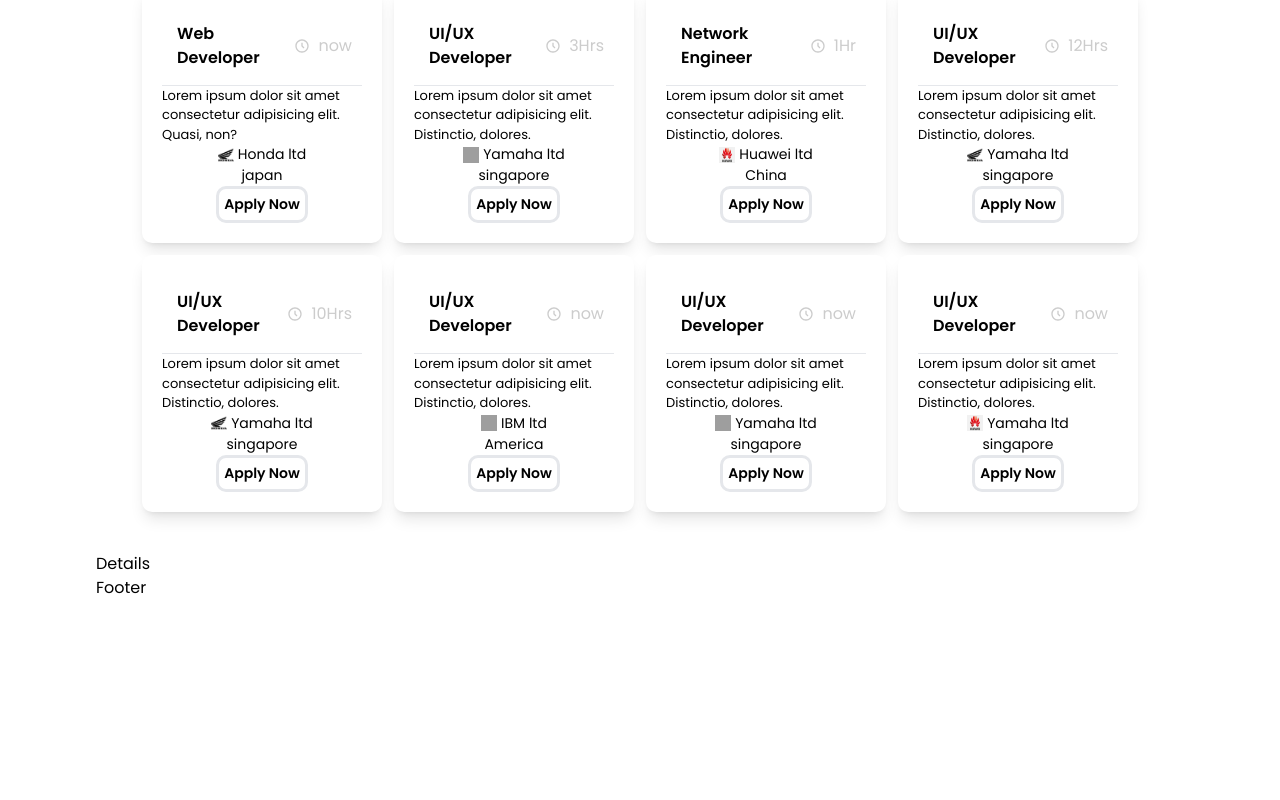
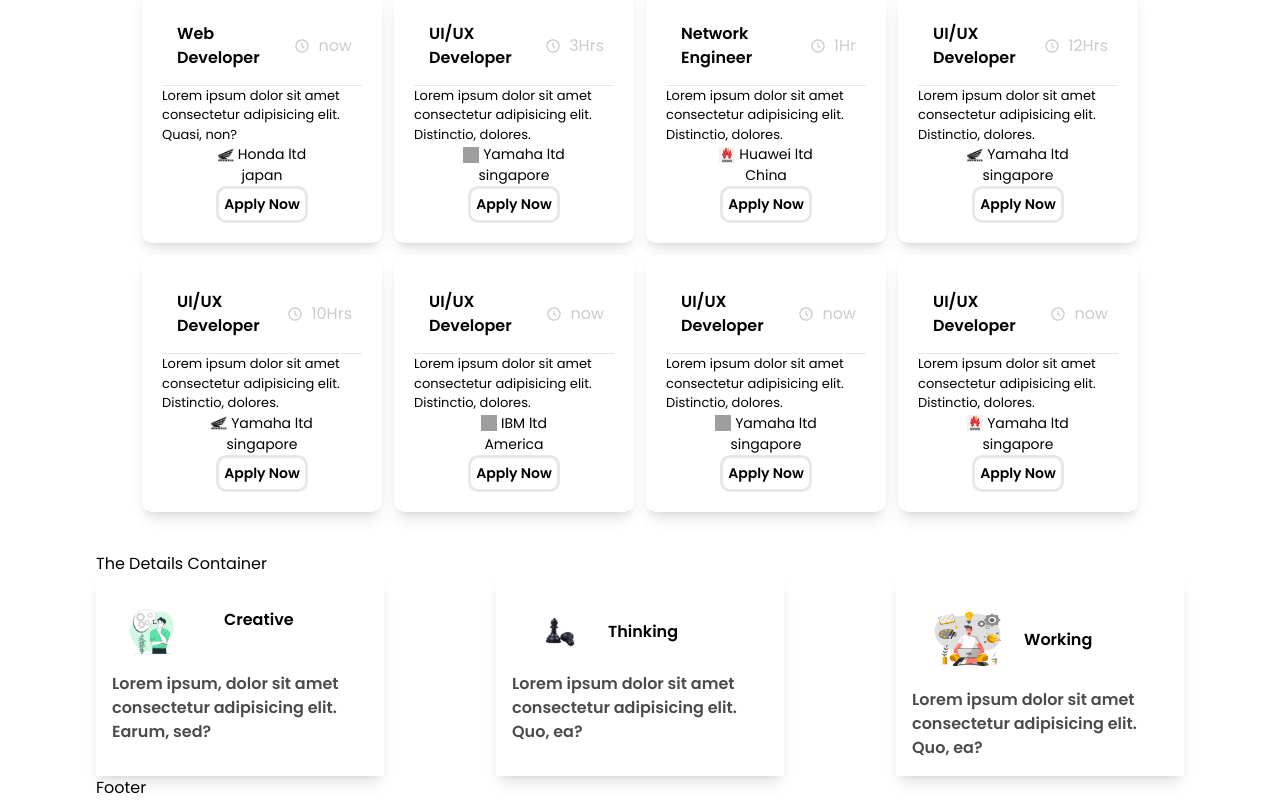
Before and after one commit to ArunprakashLfs/reactui, a React (Create React App) app: page / in a window 1280 px wide. Shown: the part 411-1211 px from the top of the page. Before the commit the page ends 1011 px from the top, so only its background shows below. Built offline with nearby package versions, Linux system fonts and the light colour scheme; grey boxes are pictures that could not be loaded.

Commit message:
created three grids

```diff
--- a/src/components/Details/Details.jsx
+++ b/src/components/Details/Details.jsx
@@ -1,7 +1,39 @@
+import creative from '../../assets/6342523.jpg'
+import thinking from '../../assets/—Pngtree—two chess pieces chess black_5983322.png'
+import working from '../../assets/14620625_5484597.jpg'
 const Details = ()=>{
     return(
-        <div>Details
-
+        <div>
+            <h2>The Details Container</h2>
+            <div className='grid grid-cols-3 gap-[7rem]'>
+               <div className=' shadow-lg p-[1rem] hover:bg-[#eeedf7]'>
+                    <div className='flex gap-[3rem]  p-[1rem]'>
+                        <div className='text-14px'>
+                            <img className='h-[3rem] w-[3rem]' src={creative} alt='creative' />
+                        </div>
+                        <span className='font-semibold test-16px'>Creative</span>
+                    </div>
+                    <p className='font-semibold opacity-[0.7]'>Lorem ipsum, dolor sit amet consectetur adipisicing elit. Earum, sed?</p>
+               </div>
+                <div className=' shadow-lg p-[1rem] hover:bg-[#eeedf7]'>
+                    <div className='flex items-center'>
+                        <div className='gap-[3rem]  p-[1rem]'>
+                            <img className='h-[3rem] w-[4rem]' src={thinking} alt='thinking' />
+                        </div>
+                        <span className='font-semibold test-16px'>Thinking</span>
+                    </div>
+                    <p className='font-semibold opacity-[0.7]'>Lorem ipsum dolor sit amet consectetur adipisicing elit. Quo, ea?</p>
+                </div>
+                <div className=' hover:bg-[#eeedf7] shadow-lg p-[1rem]'>
+                    <div className='flex items-center'>
+                        <div className='gap-[3rem]  p-[1rem]'>
+                            <img className='h-[4rem] w-[5rem]' src={working} alt='thinking' />
+                        </div>
+                        <span className='font-semibold test-16px'>Working</span>
+                    </div>
+                    <p className='font-semibold opacity-[0.7]'>Lorem ipsum dolor sit amet consectetur adipisicing elit. Quo, ea?</p>
+                </div>
+            </div>
         </div>
     )
 }
```
